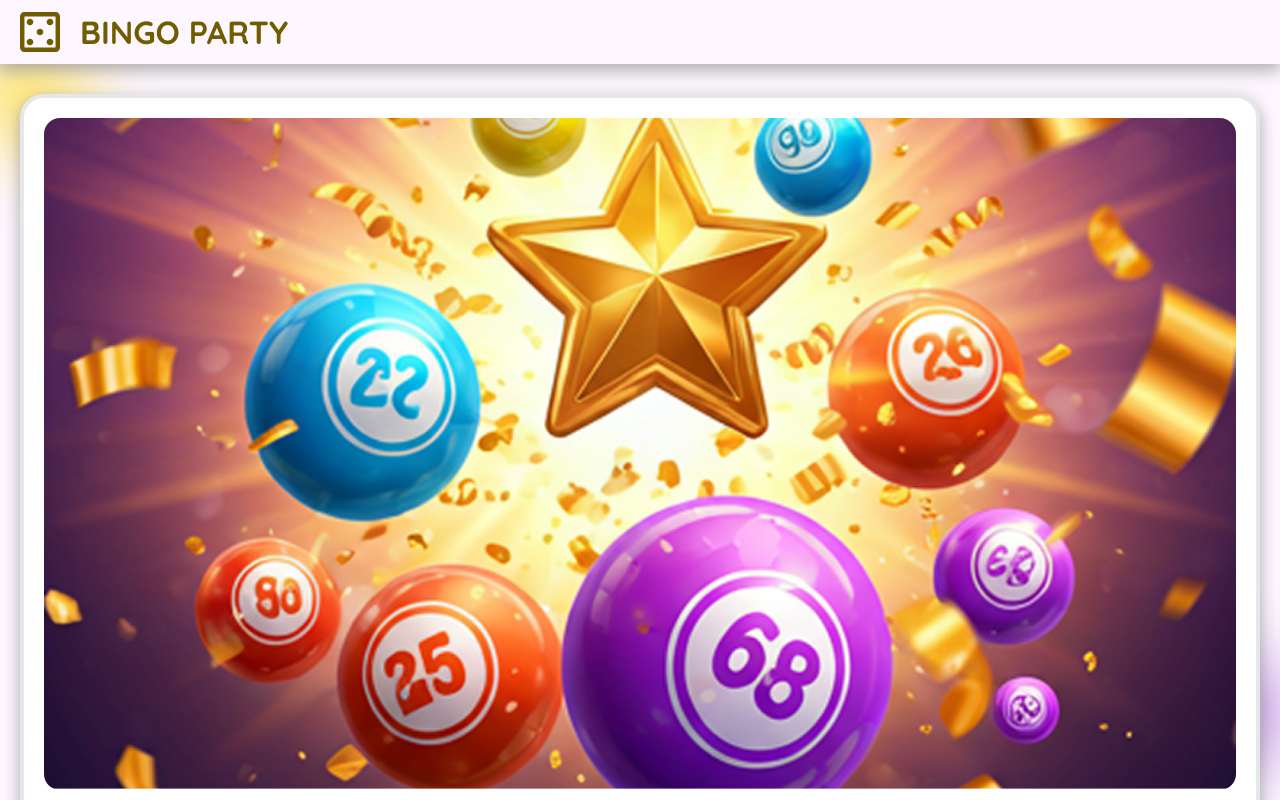
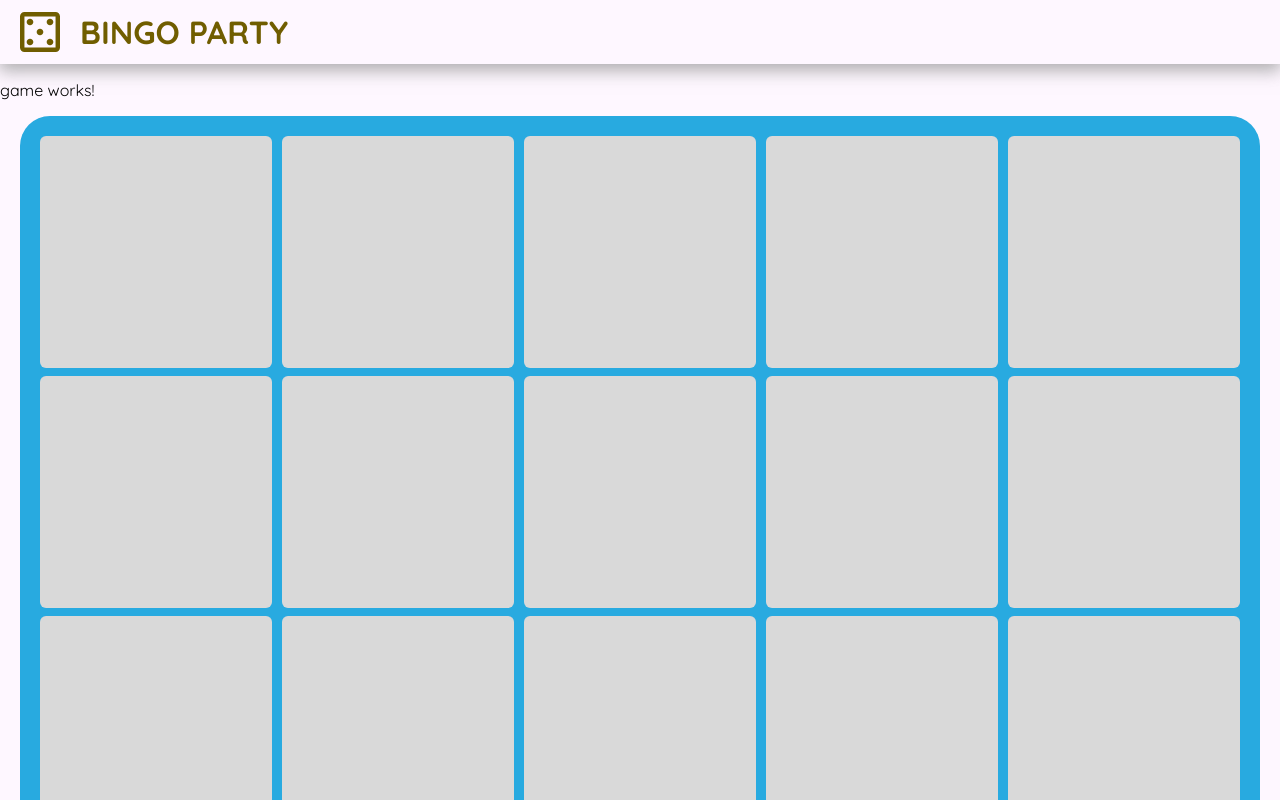
Before and after one commit to stivengm/BingoPartyWeb, an Angular app: page /game_curse in a window 1280 px wide. Before the commit this address led to /welcome_view. Shown: the top 800 px of the page. Built offline with nearby package versions, Linux system fonts and the light colour scheme.

Commit message:
FIX - Ajuste del tablero y creación de pantalla para estar en juego.

```diff
--- a/src/app/app.routes.ts
+++ b/src/app/app.routes.ts
@@ -25,6 +25,10 @@ export const routes: Routes = [
         loadComponent: () => import('./features/lobby/lobby').then(m => m.Lobby)
     },
     {
+        path: 'game_curse',
+        loadComponent: () => import('./features/game/game').then(m => m.Game)
+    },
+    {
         path: '**',
         redirectTo: 'welcome_view'
     }
--- /dev/null
+++ b/src/app/features/game/game.html
@@ -0,0 +1,12 @@
+<app-header></app-header>
+
+<p>game works!</p>
+
+<div class="content_game">
+
+
+
+    <div class="board_game">
+        <app-tablero-bingo></app-tablero-bingo>
+    </div>
+</div>
--- /dev/null
+++ b/src/app/features/game/game.scss
@@ -0,0 +1,3 @@
+.content_game {
+    padding: 0 20px;
+}
--- /dev/null
+++ b/src/app/features/game/game.ts
@@ -0,0 +1,14 @@
+import { Component } from '@angular/core';
+import { Header } from '../../shared/layout/header/header';
+import { TableroBingo } from '../../shared/tablero-bingo/tablero-bingo';
+
+@Component({
+  selector: 'app-game',
+  imports: [
+    Header,
+    TableroBingo
+  ],
+  templateUrl: './game.html',
+  styleUrl: './game.scss',
+})
+export class Game {}
--- a/src/app/shared/tablero-bingo/tablero-bingo.scss
+++ b/src/app/shared/tablero-bingo/tablero-bingo.scss
@@ -4,7 +4,8 @@
     gap: 8px;
     width: 100%;
     background-color: var(--bgCardGameBoard);
-    padding:  10px;
+    border-radius: 30px;
+    padding:  20px;
     box-sizing: border-box;
 
 }
@@ -12,7 +13,7 @@
 .board_row {
     display: grid;
     grid-template-columns: repeat(5, 1fr);
-    gap: 8px;
+    gap: 10px;
 }
 
 .board_cell {
--- a/src/app/shared/tablero-bingo/tablero-bingo.ts
+++ b/src/app/shared/tablero-bingo/tablero-bingo.ts
@@ -25,7 +25,6 @@ export class TableroBingo {
   }
 
   generateEmptyBoard(): void {
-
     this.board = Array.from({ length: 5 }, () =>
       Array.from({ length: 5 }, () => ({
         value: ''
```
Also changed, not shown: 1 other file (tests, documents, lock files or other folders).
